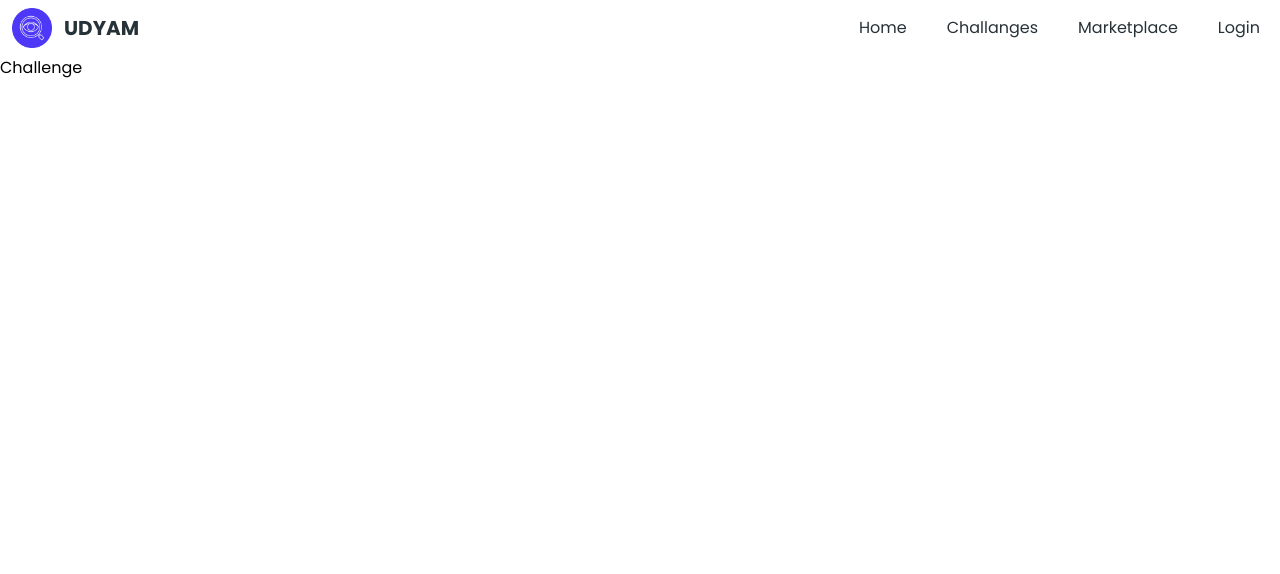
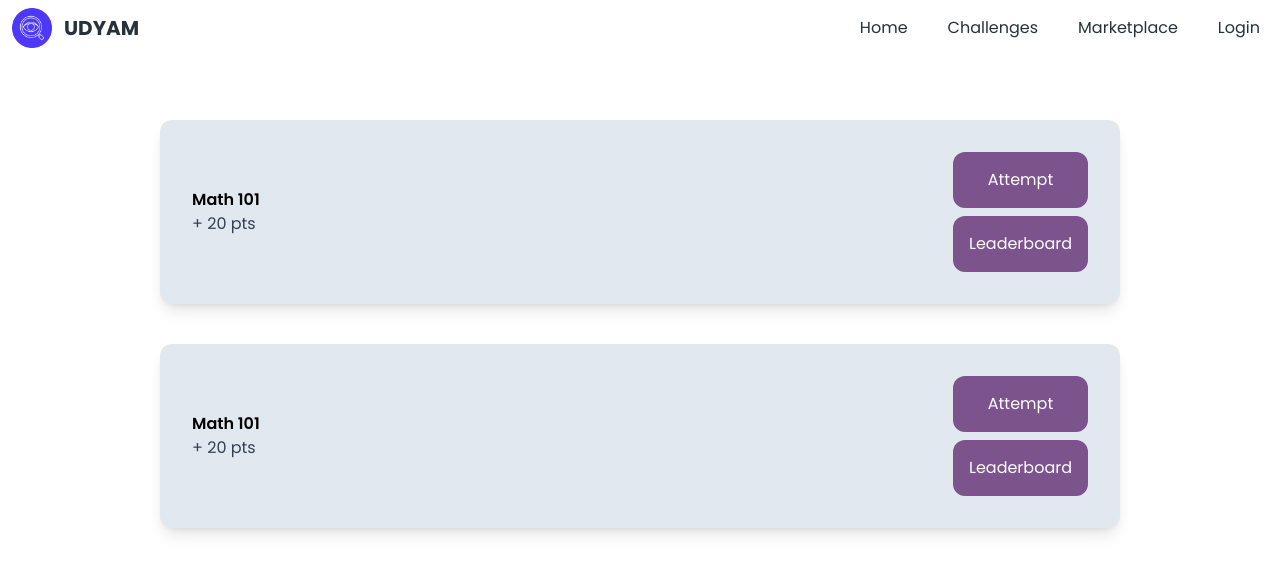
Before and after one commit to udyam-oak/udyam, a React (Vite) app in the folder frontend/: page /challenge in a window 1280 px wide. Shown: the top 574 px of the page. Built offline with nearby package versions, Linux system fonts and the light colour scheme.

Commit message:
challenges made
-brijesh

```diff
--- a/frontend/src/components/Challenge.tsx
+++ b/frontend/src/components/Challenge.tsx
@@ -1,7 +1,15 @@
 import React from "react";
+import ChallengeCard from "./ChallengeCard.tsx"
 
 const Challenge = () => {
-  return <div>Challenge</div>;
+  return(
+    <>
+    <div className="flex flex-col gap-10 items-center mt-16">
+    <ChallengeCard challengeName="Math 101" points="+ 20 pts"/>
+    <ChallengeCard challengeName="Math 101" points="+ 20 pts"/>
+    </div>
+    </>
+  );
 };
 
 export default Challenge;
--- /dev/null
+++ b/frontend/src/components/ChallengeCard.tsx
@@ -0,0 +1,20 @@
+import React from 'react'
+
+const ChallengeCard = ({challengeName, points}) => {
+  return (
+    <>
+    <div className='flex w-9/12 justify-between items-center bg-slate-200 p-8 rounded-xl shadow-lg'>
+        <div className='flex flex-col'>
+       <span className='font-semibold'>{challengeName}</span>
+       <span className='text-slate-700'>{points}</span>
+       </div>
+       <div className='flex flex-col'>
+       <button className='p-4 bg-[#7D538D] text-white rounded-xl hover:bg-[#BA68C8] duration-300'>Attempt</button>
+       <button className='p-4 bg-[#7D538D] mt-2 text-white rounded-xl hover:bg-[#BA68C8] duration-300'>Leaderboard</button>
+       </div>
+    </div>
+    </>
+  )
+}
+
+export default ChallengeCard
--- a/frontend/src/components/Navbar.tsx
+++ b/frontend/src/components/Navbar.tsx
@@ -11,7 +11,7 @@ const Navbar = () => {
         </div>
         <ul className='flex'>
             <li className=" text-[#263238] mx-3 p-2 duration-300 hover:text-[#263238] hover:bg-[#E0BBE6] cursor-pointer rounded-lg"><Link className='hover:text-[#263238] duration-300 hover:bg-[#E0BBE6] rounded-lg' to="/">Home</Link></li>
-            <li className=" text-[#263238] mx-3 p-2 duration-300 hover:text-[#263238] hover:bg-[#E0BBE6] cursor-pointer rounded-lg"><Link className='hover:text-[#263238] duration-300 hover:bg-[#E0BBE6] rounded-lg' to="/challenge">Challanges</Link></li>
+            <li className=" text-[#263238] mx-3 p-2 duration-300 hover:text-[#263238] hover:bg-[#E0BBE6] cursor-pointer rounded-lg"><Link className='hover:text-[#263238] duration-300 hover:bg-[#E0BBE6] rounded-lg' to="/challenge">Challenges</Link></li>
             <li className=" text-[#263238] mx-3 p-2 duration-300 hover:text-[#263238] hover:bg-[#E0BBE6] cursor-pointer rounded-lg"><Link className='hover:text-[#263238] duration-300 hover:bg-[#E0BBE6] rounded-lg' to="/marketplace">Marketplace</Link></li>
             <li className=" text-[#263238] mx-3 p-2 duration-300 hover:text-[#263238] hover:bg-[#E0BBE6] cursor-pointer rounded-lg"><Link className='hover:text-[#263238] duration-300 hover:bg-[#E0BBE6] rounded-lg' to="/login">Login</Link></li>
         </ul>
```
Also changed, not shown: 1 other file (tests, documents, lock files or other folders).
